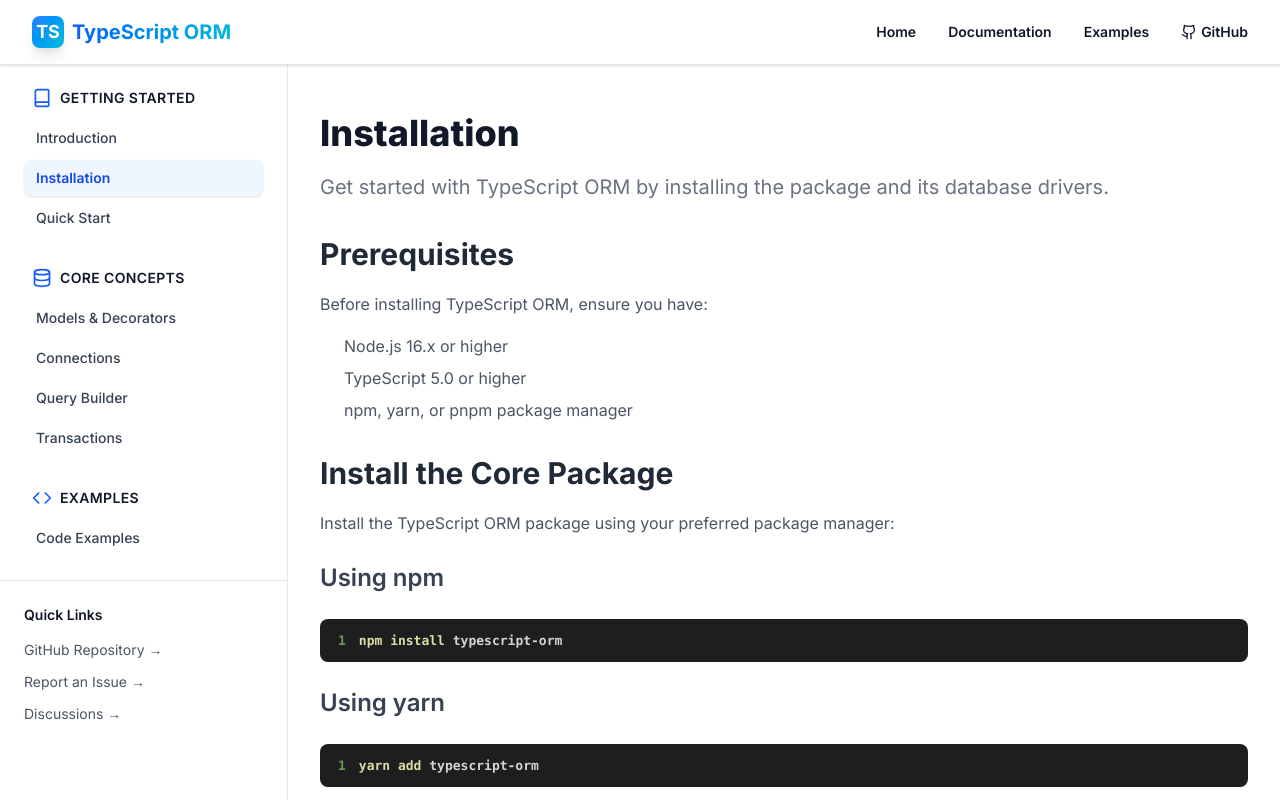
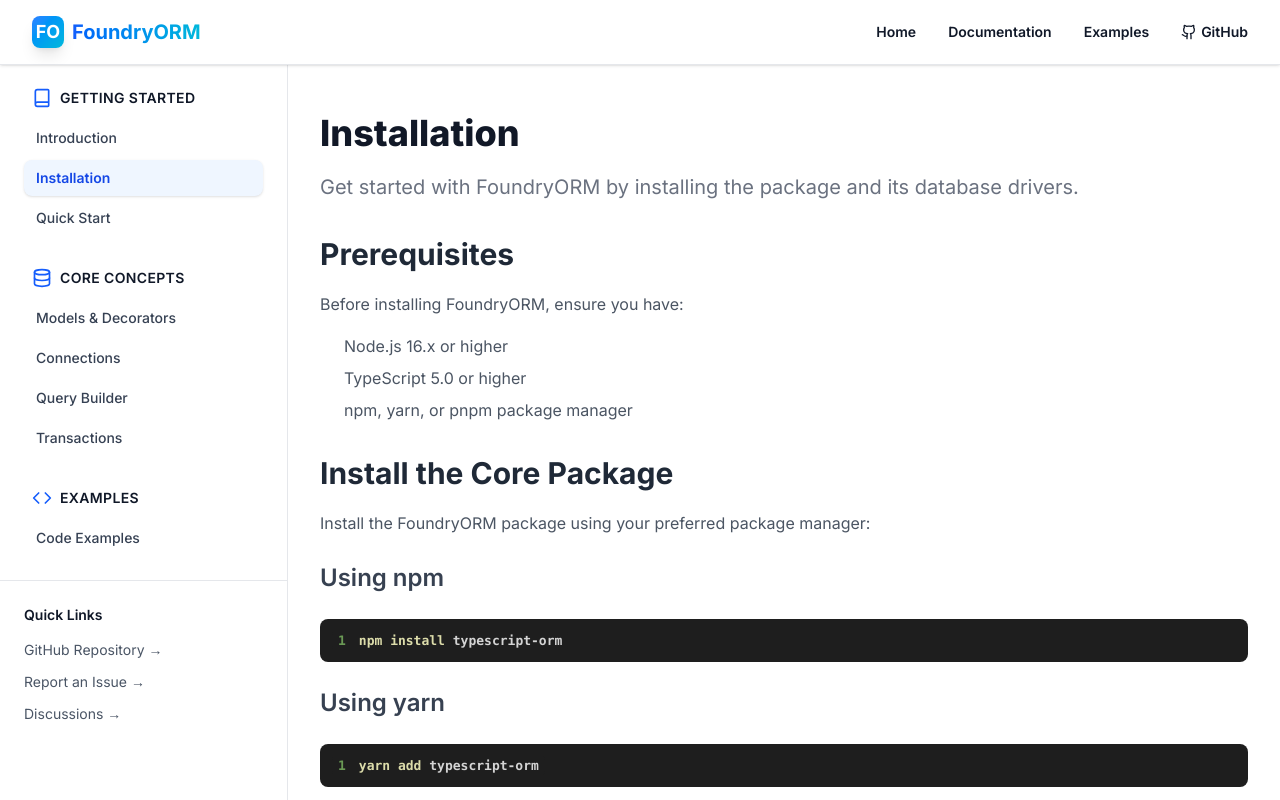
Before and after one commit to sitharaj88/foundry-orm, a Next.js app in the folder docs-website/: page /docs/installation in a window 1280 px wide. Built offline with nearby package versions, Linux system fonts and the light colour scheme.

Commit message:
docs(website): rebrand to FoundryORM and improve dark mode heading colors

```diff
--- a/docs-website/app/docs/connections/page.tsx
+++ b/docs-website/app/docs/connections/page.tsx
@@ -188,7 +188,7 @@
 
       <h2>Connection Pooling</h2>
       <p>
-        TypeScript ORM automatically handles connection pooling for PostgreSQL and MySQL:
+        FoundryORM automatically handles connection pooling for PostgreSQL and MySQL:
       </p>
 
       <CodeBlock language="typescript">
--- a/docs-website/app/docs/examples/page.tsx
+++ b/docs-website/app/docs/examples/page.tsx
@@ -10,7 +10,7 @@
       </div>
 
       <p className="lead">
-        Learn by example! Here are common use cases and patterns for TypeScript ORM.
+        Learn by example! Here are common use cases and patterns for FoundryORM.
       </p>
 
       <h2>Express.js Integration</h2>
--- a/docs-website/app/docs/getting-started/page.tsx
+++ b/docs-website/app/docs/getting-started/page.tsx
@@ -10,12 +10,12 @@
       </div>
 
       <p className="lead">
-        Welcome to TypeScript ORM! This guide will help you get up and running in minutes.
+        Welcome to FoundryORM! This guide will help you get up and running in minutes.
       </p>
 
-      <h2>What is TypeScript ORM?</h2>
+      <h2>What is FoundryORM?</h2>
       <p>
-        TypeScript ORM is an enterprise-grade Object-Relational Mapping library that provides a unified API
+        FoundryORM is an enterprise-grade Object-Relational Mapping library that provides a unified API
         for working with multiple databases. It supports PostgreSQL, MySQL, SQLite, and MongoDB, allowing you
         to switch between databases without changing your code.
       </p>
@@ -57,7 +57,7 @@
       </ul>
 
       <h2>Installation</h2>
-      <p>Install TypeScript ORM using npm:</p>
+      <p>Install FoundryORM using npm:</p>
       <CodeBlock
         code="npm install typescript-orm reflect-metadata"
         language="bash"
@@ -142,7 +142,7 @@
       />
 
       <h2>Next Steps</h2>
-      <p>Now that you have TypeScript ORM installed, explore these topics:</p>
+      <p>Now that you have FoundryORM installed, explore these topics:</p>
       <ul>
         <li><a href="/orm/docs/installation">Installation Guide</a> - Detailed installation instructions</li>
         <li><a href="/orm/docs/quick-start">Quick Start</a> - Complete tutorial</li>
--- a/docs-website/app/docs/installation/page.tsx
+++ b/docs-website/app/docs/installation/page.tsx
@@ -5,11 +5,11 @@
     <div className="prose prose-slate dark:prose-invert max-w-none">
       <h1>Installation</h1>
       <p className="lead">
-        Get started with TypeScript ORM by installing the package and its database drivers.
+        Get started with FoundryORM by installing the package and its database drivers.
       </p>
 
       <h2>Prerequisites</h2>
-      <p>Before installing TypeScript ORM, ensure you have:</p>
+      <p>Before installing FoundryORM, ensure you have:</p>
       <ul>
         <li>Node.js 16.x or higher</li>
         <li>TypeScript 5.0 or higher</li>
@@ -17,7 +17,7 @@
       </ul>
 
       <h2>Install the Core Package</h2>
-      <p>Install the TypeScript ORM package using your preferred package manager:</p>
+      <p>Install the FoundryORM package using your preferred package manager:</p>
 
       <h3>Using npm</h3>
       <CodeBlock language="bash">
@@ -36,7 +36,7 @@
 
       <h2>Install Database Drivers</h2>
       <p>
-        TypeScript ORM supports multiple databases. Install the driver for your database:
+        FoundryORM supports multiple databases. Install the driver for your database:
       </p>
 
       <h3>PostgreSQL</h3>
@@ -61,7 +61,7 @@
 
       <h2>TypeScript Configuration</h2>
       <p>
-        TypeScript ORM uses decorators, which require specific compiler options. Update your{' '}
+        FoundryORM uses decorators, which require specific compiler options. Update your{' '}
         <code>tsconfig.json</code>:
       </p>
 
@@ -112,7 +112,7 @@
   name!: string;
 }
 
-console.log('TypeScript ORM installed successfully!');`}
+console.log('FoundryORM installed successfully!');`}
       </CodeBlock>
 
       <p>Compile and run the test:</p>
@@ -122,7 +122,7 @@
       </CodeBlock>
 
       <h2>Next Steps</h2>
-      <p>Now that you have TypeScript ORM installed, you can:</p>
+      <p>Now that you have FoundryORM installed, you can:</p>
       <ul>
         <li>
           <a href="/docs/quick-start">Follow the Quick Start guide</a>
--- a/docs-website/app/docs/quick-start/page.tsx
+++ b/docs-website/app/docs/quick-start/page.tsx
@@ -5,7 +5,7 @@
     <div className="prose prose-slate dark:prose-invert max-w-none">
       <h1>Quick Start</h1>
       <p className="lead">
-        Learn the basics of TypeScript ORM in 5 minutes with this quick start guide.
+        Learn the basics of FoundryORM in 5 minutes with this quick start guide.
       </p>
 
       <h2>Step 1: Define Your Model</h2>
--- a/docs-website/app/globals.css
+++ b/docs-website/app/globals.css
@@ -81,7 +81,7 @@
 }
 
 .dark .prose h2 {
-  color: #f3f4f6;
+  color: #ffffff;
 }
 
 .prose h3 {
@@ -94,7 +94,7 @@
 }
 
 .dark .prose h3 {
-  color: #e5e7eb;
+  color: #f9fafb;
 }
 
 .prose h4 {
--- a/docs-website/app/layout.tsx
+++ b/docs-website/app/layout.tsx
@@ -7,7 +7,7 @@
 const inter = Inter({ subsets: ["latin"] });
 
 export const metadata: Metadata = {
-  title: "TypeScript ORM - Enterprise-Grade Multi-Database ORM",
+  title: "FoundryORM - Enterprise-Grade Multi-Database ORM",
   description: "A powerful TypeScript ORM supporting PostgreSQL, MySQL, SQLite, and MongoDB with connection pooling, transactions, and more.",
 };
 
--- a/docs-website/app/page.tsx
+++ b/docs-website/app/page.tsx
@@ -84,7 +84,7 @@
       <section className="relative px-4 sm:px-6 py-16 sm:py-24 lg:py-32">
         <div className="mx-auto max-w-4xl text-center">
           <h1 className="text-4xl sm:text-5xl md:text-6xl lg:text-7xl font-bold tracking-tight bg-gradient-to-r from-blue-600 to-cyan-500 bg-clip-text text-transparent">
-            TypeScript ORM
+            FoundryORM
           </h1>
           <p className="mt-6 text-base sm:text-lg leading-7 sm:leading-8 text-gray-600 dark:text-gray-300 px-4">
             A powerful, enterprise-grade ORM for TypeScript and Node.js. Support for PostgreSQL, MySQL, SQLite, and MongoDB with connection pooling, transactions, and type safety.
--- a/docs-website/components/Header.tsx
+++ b/docs-website/components/Header.tsx
@@ -14,10 +14,10 @@
         <div className="flex lg:flex-1">
           <Link href="/" className="-m-1.5 p-1.5 flex items-center space-x-2">
             <div className="w-8 h-8 bg-gradient-to-br from-blue-500 to-cyan-500 rounded-lg flex items-center justify-center shadow-lg">
-              <span className="text-white font-bold text-lg">TS</span>
+              <span className="text-white font-bold text-lg">FO</span>
             </div>
             <span className="text-xl font-bold bg-gradient-to-r from-blue-600 to-cyan-500 bg-clip-text text-transparent">
-              TypeScript ORM
+              FoundryORM
             </span>
           </Link>
         </div>
```
Also changed, not shown: 1 other file (tests, documents, lock files or other folders).
